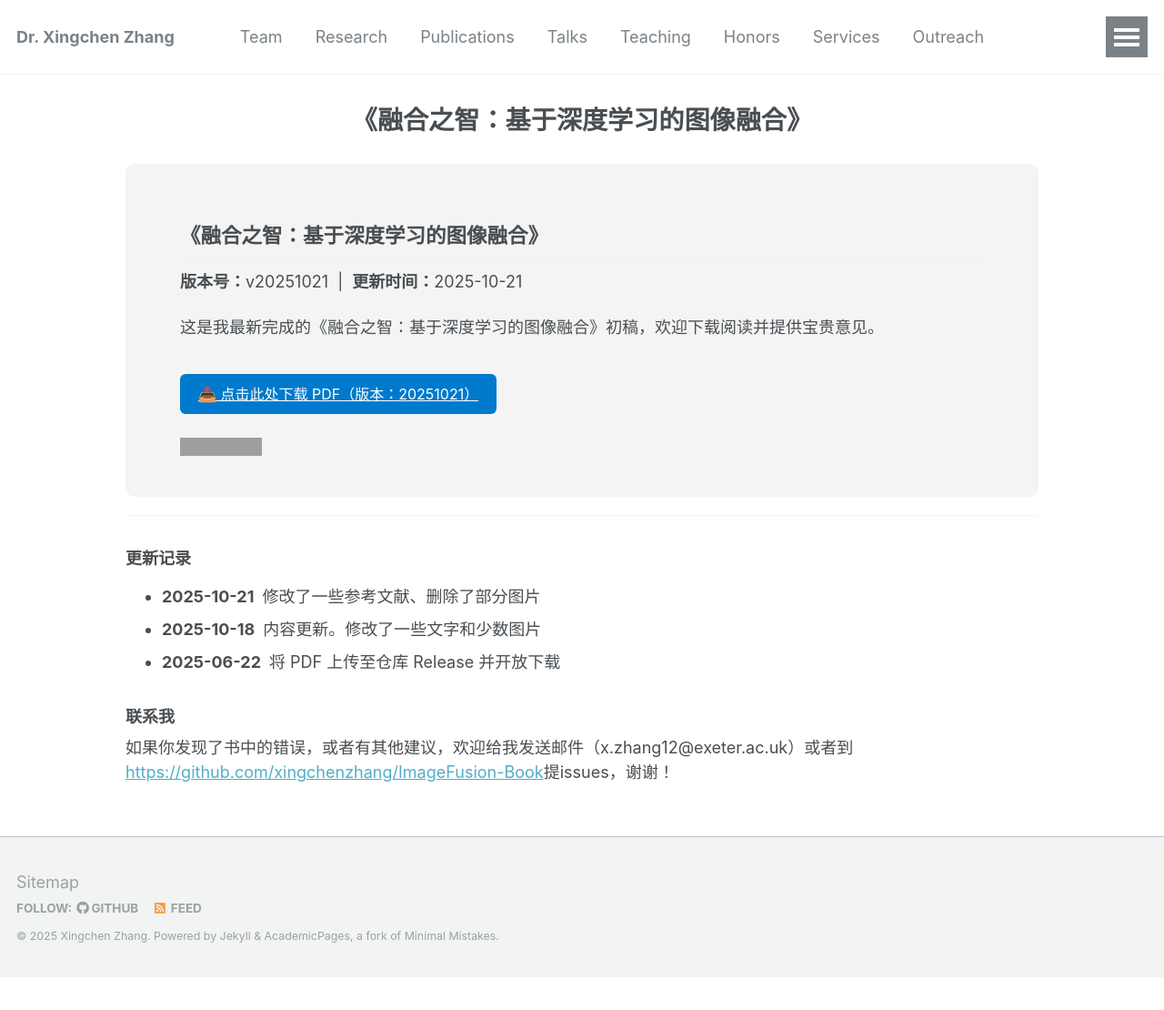
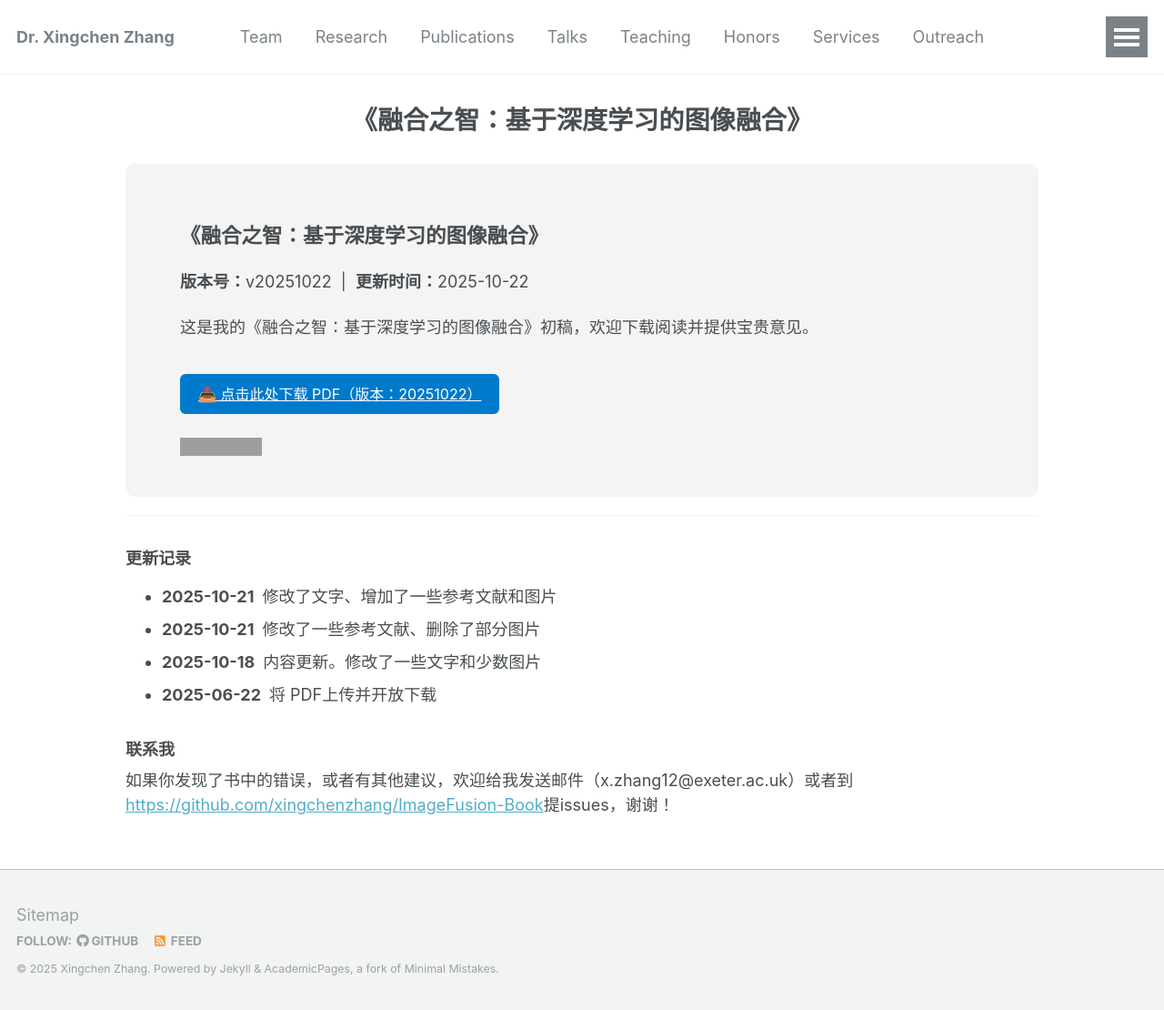
Before and after one commit to xingchenzhang/xingchenzhang.github.io, a Jekyll site: the page built from other_pages/imagefusionbook.md, in a window 1280 px wide. Shown: the whole page at 91% size. Built offline with Jekyll 4.4.1, drawn with Linux system fonts in a browser that asks for light colours; before the commit the page ends 1074 px from its top, so only the background shows below that; grey boxes are pictures that could not be loaded.

Commit message:
update book page

```diff
--- a/other_pages/imagefusionbook.md
+++ b/other_pages/imagefusionbook.md
@@ -45,14 +45,14 @@ full-width: true
 
 <div class="book-section">
   <h2>《融合之智：基于深度学习的图像融合》</h2>
-  <p><strong>版本号：</strong>v20251021 &nbsp;|&nbsp; <strong>更新时间：</strong>2025-10-21</p>
+  <p><strong>版本号：</strong>v20251022 &nbsp;|&nbsp; <strong>更新时间：</strong>2025-10-22</p>
 
-  <p>这是我最新完成的《融合之智：基于深度学习的图像融合》初稿，欢迎下载阅读并提供宝贵意见。</p>
+  <p>这是我的《融合之智：基于深度学习的图像融合》初稿，欢迎下载阅读并提供宝贵意见。</p>
 
   <!-- 下载按钮：指向 Release 的 PDF 直链 -->
   <a class="download-button"
      href="https://github.com/xingchenzhang/xingchenzhang.github.io/releases/latest/download/ImageFusionBook.pdf">
-     📥 点击此处下载 PDF（版本：20251021）
+     📥 点击此处下载 PDF（版本：20251022）
   </a>
 
   <!-- GitHub Release 实时下载次数徽章 -->
@@ -65,9 +65,10 @@ full-width: true
 ---
 
 ### 更新记录
+* **2025-10-21** 修改了文字、增加了一些参考文献和图片
 * **2025-10-21** 修改了一些参考文献、删除了部分图片
 * **2025-10-18** 内容更新。修改了一些文字和少数图片
-* **2025-06-22** 将 PDF 上传至仓库 Release 并开放下载
+* **2025-06-22** 将 PDF上传并开放下载
 
 ### 联系我
 如果你发现了书中的错误，或者有其他建议，欢迎给我发送邮件（x.zhang12@exeter.ac.uk）或者到[https://github.com/xingchenzhang/ImageFusion-Book](https://github.com/xingchenzhang/ImageFusion-Book)提issues，谢谢！
```
